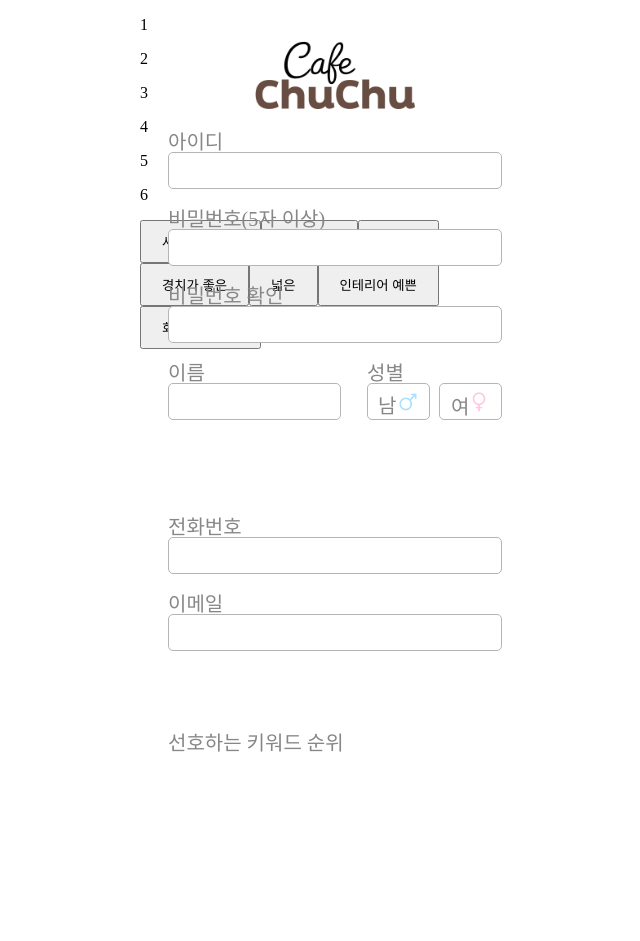
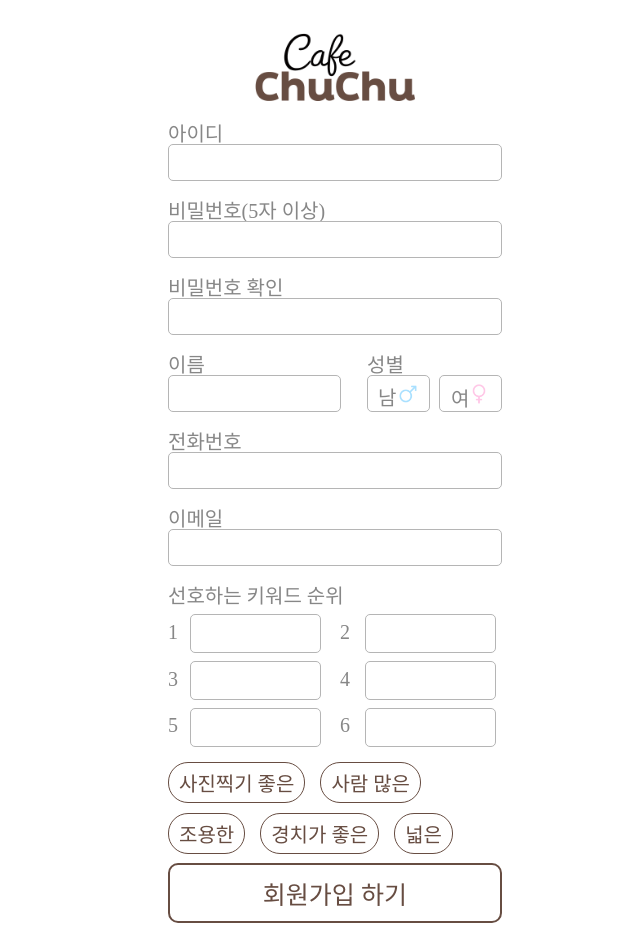
Before and after one commit to champ747/AI_WEB, a React (Create React App) app in the folder front/: page /signup in a window 1280 px wide. Shown: the whole page, without its empty margins (305-945 px from the left). Before the commit the page ends 868 px from the top, so only its background shows below. Built offline with nearby package versions, Linux system fonts and the light colour scheme.

Commit message:
Update SignupPage.css

```diff
--- a/front/src/LoginComponents/SignupPage.css
+++ b/front/src/LoginComponents/SignupPage.css
@@ -2,7 +2,7 @@
 .signup-container {
     position: relative;
     width: 390px;
-    height: 844px;
+    height: 925px;
     margin: 0 auto;
     background: #ffffff;
     font-family: 'Cafe24 Dongdong'
@@ -16,6 +16,20 @@
     left: 115px;
     top: 25px;
     cursor: pointer;
+}
+
+/* 오류 메시지 스타일 */
+.error-message {
+    position: fixed; /* 화면에 고정 */
+    top: 10px;
+    left: 50%;
+    transform: translateX(-50%);
+    color: #FF3B30;
+    padding: 10px 20px;
+    border-radius: 5px;
+    font-size: 18px;
+    font-family: 'Cafe24 Dongdong';
+    z-index: 1000;
 }
 
 /* 입력 폼 라벨 */
@@ -69,7 +83,7 @@
     margin: 0;
 }
 
-.text-birth {
+.text-phonenumber {
     position: absolute;
     font-size: 20px;
     font-family: 'Cafe24 Dongdong';
@@ -79,37 +93,7 @@
     margin: 0;
 }
 
-.text-birth_year {
-    position: absolute;
-    font-size: 20px;
-    font-family: 'Cafe24 Dongdong';
-    color: #878787;
-    left: 133px;
-    top: 450px;
-    margin: 0;
-}
-
-.text-birth_month {
-    position: absolute;
-    font-size: 20px;
-    font-family: 'Cafe24 Dongdong';
-    color: #878787;
-    left: 239px;
-    top: 450px;
-    margin: 0;
-}
-
-.text-birth_day {
-    position: absolute;
-    font-size: 20px;
-    font-family: 'Cafe24 Dongdong';
-    color: #878787;
-    left: 344px;
-    top: 450px;
-    margin: 0;
-}
-
-.text-phonenumber {
+.text-email {
     position: absolute;
     font-size: 20px;
     font-family: 'Cafe24 Dongdong';
@@ -119,17 +103,7 @@
     margin: 0;
 }
 
-.text-certifynumber {
-    position: absolute;
-    font-size: 20px;
-    font-family: 'Cafe24 Dongdong';
-    color: #878787;
-    left: 28px;
-    top: 578px;
-    margin: 0;
-}
-
-.text-email {
+.text-cafe_preference {
     position: absolute;
     font-size: 20px;
     font-family: 'Cafe24 Dongdong';
@@ -139,23 +113,63 @@
     margin: 0;
 }
 
-.text-job {
+.text-1 {
     position: absolute;
     font-size: 20px;
     font-family: 'Cafe24 Dongdong';
     color: #878787;
     left: 28px;
-    top: 661px;
+    top: 613px;
     margin: 0;
 }
 
-.text-cafe_preference {
+.text-2 {
+    position: absolute;
+    font-size: 20px;
+    font-family: 'Cafe24 Dongdong';
+    color: #878787;
+    left: 200px;
+    top: 613px;
+    margin: 0;
+}
+
+.text-3 {
     position: absolute;
     font-size: 20px;
     font-family: 'Cafe24 Dongdong';
     color: #878787;
     left: 28px;
-    top: 711px;
+    top: 660px;
+    margin: 0;
+}
+
+.text-4 {
+    position: absolute;
+    font-size: 20px;
+    font-family: 'Cafe24 Dongdong';
+    color: #878787;
+    left: 200px;
+    top: 660px;
+    margin: 0;
+}
+
+.text-5 {
+    position: absolute;
+    font-size: 20px;
+    font-family: 'Cafe24 Dongdong';
+    color: #878787;
+    left: 28px;
+    top: 706px;
+    margin: 0;
+}
+
+.text-6 {
+    position: absolute;
+    font-size: 20px;
+    font-family: 'Cafe24 Dongdong';
+    color: #878787;
+    left: 200px;
+    top: 706px;
     margin: 0;
 }
 
@@ -221,54 +235,6 @@
     top: 367px;
 }
 
-.input-box_birth_year {
-    position: absolute;
-    display: block;
-    height: 37px;
-    border: 1px solid #B5B5B5;
-    border-radius: 5px;
-    font-size: 20px;
-    box-sizing: border-box;
-    font-family: 'Cafe24 Dongdong';
-    color: #878787;
-    width: 96px;
-    left: 28px;
-    top: 444px;
-    text-align: center;
-}
-
-.input-box_birth_month {
-    position: absolute;
-    display: block;
-    height: 37px;
-    border: 1px solid #B5B5B5;
-    border-radius: 5px;
-    font-size: 20px;
-    box-sizing: border-box;
-    font-family: 'Cafe24 Dongdong';
-    color: #878787;
-    width: 66px;
-    left: 164px;
-    top: 444px;
-    text-align: center;
-}
-
-.input-box_birth_day {
-    position: absolute;
-    display: block;
-    height: 37px;
-    border: 1px solid #B5B5B5;
-    border-radius: 5px;
-    font-size: 20px;
-    box-sizing: border-box;
-    font-family: 'Cafe24 Dongdong';
-    color: #878787;
-    width: 66px;
-    left: 269px;
-    top: 444px;
-    text-align: center;
-}
-
 .input-box_phonenumber {
     position: absolute;
     display: block;
@@ -281,22 +247,7 @@
     color: #878787;
     width: 334px;
     left: 28px;
-    top: 521px;
-}
-
-.input-box_certifynumber {
-    position: absolute;
-    display: block;
-    height: 37px;
-    border: 1px solid #B5B5B5;
-    border-radius: 5px;
-    font-size: 20px;
-    box-sizing: border-box;
-    font-family: 'Cafe24 Dongdong';
-    color: #878787;
-    width: 188px;
-    left: 102px;
-    top: 572px;
+    top: 444px;
 }
 
 .input-box_email {
@@ -311,7 +262,7 @@
     color: #878787;
     width: 334px;
     left: 28px;
-    top: 598px;
+    top: 521px;
 }
 
 /* 중복확인 */
@@ -801,7 +752,25 @@
 }
 
 /* 회원가입 하기 버튼 */
-.signup-button {
+.signup-button_X {
+    position: absolute;
+    display: block;
+    width: 334px;
+    height: 60px;
+    font-size: 25px;
+    color: #674D42;
+    background: #FFFFFF;
+    border: 2px solid #674D42;
+    border-radius: 10px;
+    cursor: pointer;
+    text-decoration: none;
+    text-align: center;
+    top: 855px;
+    left: 28px;
+    font-family: 'Cafe24 Dongdong';
+}
+
+.signup-button_O {
     position: absolute;
     display: block;
     width: 334px;
@@ -813,8 +782,65 @@
     cursor: pointer;
     text-decoration: none;
     text-align: center;
-    top: 900px;
+    top: 855px;
     left: 28px;
     font-family: 'Cafe24 Dongdong';
     background: #674D42;
 }
+
+/* 선호하는 키워드 순위 랭킹 박스&키워드 디자인 */
+.ranking-box {
+    display: grid;
+    grid-template-columns: 1fr 1fr;
+    gap: 8px;
+    column-gap: 44px;
+    margin: 0px 50px;
+    padding-top: 606px;
+}
+
+.ranking-slot {
+    height: 37px;
+    width: 129px;
+    border: 1px solid #B5B5B5;
+    border-radius: 5px;
+    display: flex;
+    align-items: center;
+    justify-content: center;
+    font-size: 20px;
+    font-family: 'Cafe24 Dongdong';
+    color: #674D42;
+    cursor: pointer;
+    background-color: #FFFFFF;
+}
+
+.ranking-slot.filled {
+    background-color: #674D42;
+    color: #FFFFFF;
+}
+
+.signup-keyword_buttons {
+    display: flex;
+    flex-wrap: wrap;
+    gap: 15px;
+    row-gap: 10px;
+    margin: 15px 28px;
+}
+
+.signup-keyword_button {
+    padding: 5px 10px;
+    border: 1px solid #674D42;
+    border-radius: 20px;
+    background-color: #fff;
+    color: #674D42;
+    font-size: 20px;
+    font-family: 'Cafe24 Dongdong';
+    cursor: pointer;
+    transition: background-color 0.3s, color 0.3s;
+}
+
+.signup-keyword_button.selected {
+    border-color: #FFFFFF;
+    background-color: #FFFFFF;
+    color: #FFFFFF;
+    cursor:default;
+}
```
